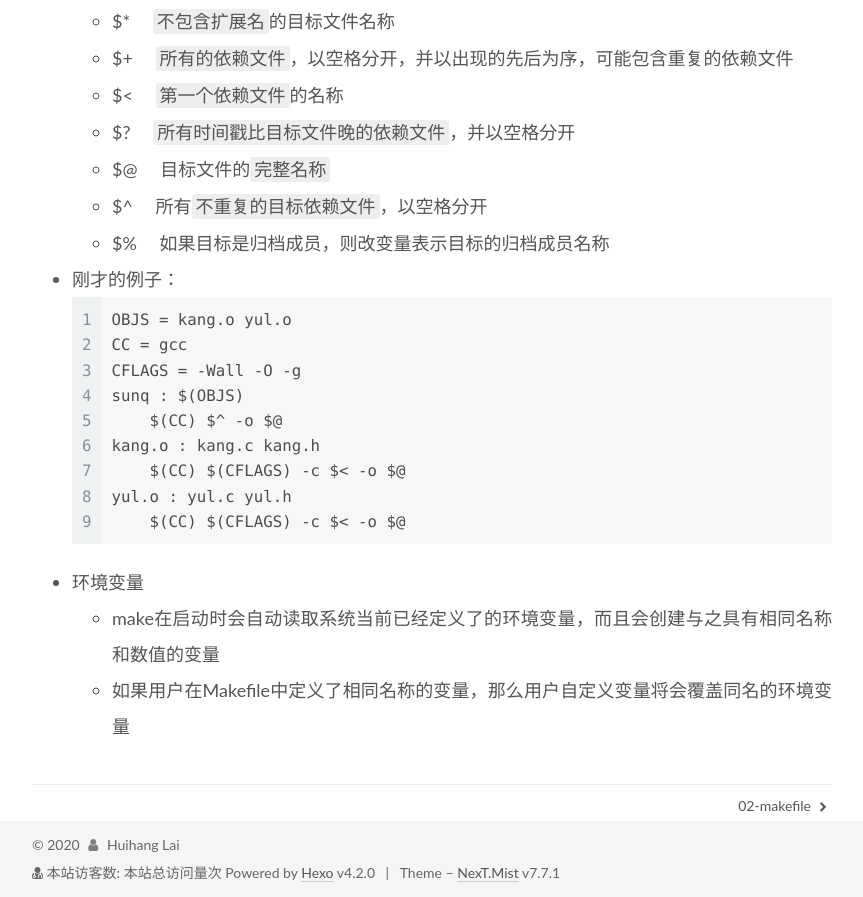
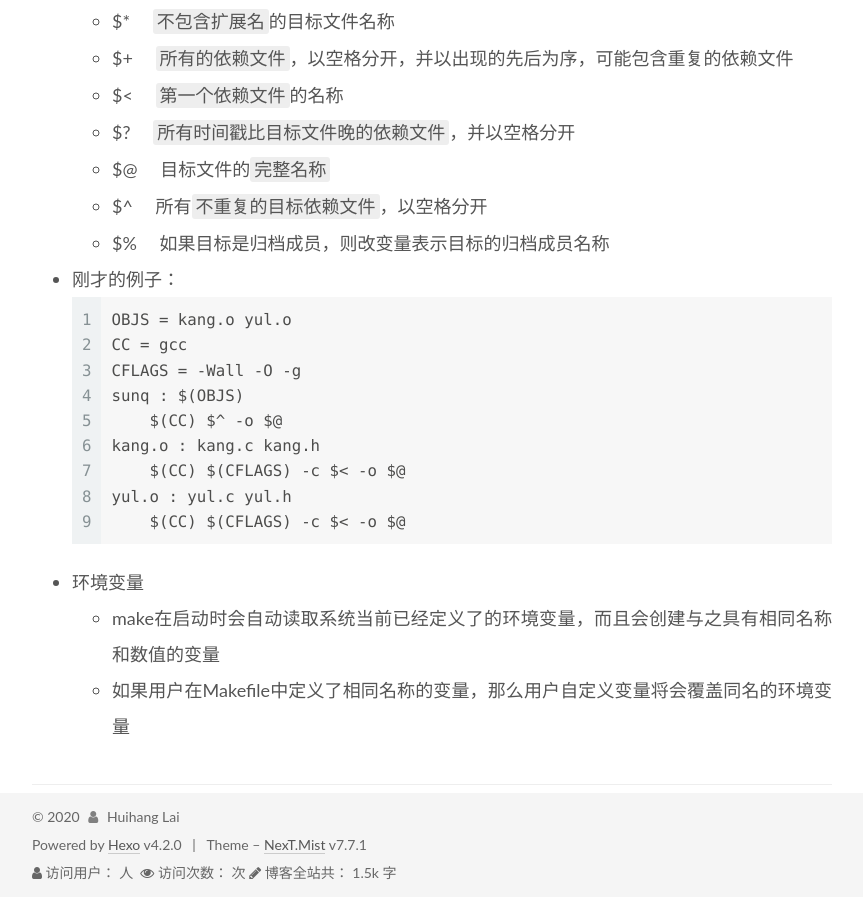
Before and after one commit to Laihuihang/laihuihang.github.io, a plain HTML site: page 2020/02/04/01-makefile/index.html in a window 1280 px wide. Shown: the part 2768-3665 px from the top of the page, without its empty margins (368-1231 px from the left). Drawn offline with Linux system fonts and the light colour scheme; some packages are replaced by stand-ins of ours; a script that the page names is missing.

Commit message:
Site updated: 2020-02-09 14:24:33

```diff
--- a/2020/02/04/01-makefile/index.html
+++ b/2020/02/04/01-makefile/index.html
@@ -387,7 +387,7 @@
     <footer class="footer">
       <div class="footer-inner">
 
-<script async src="https://dn-lbstatics.qbox.me/busuanzi/2.3/busuanzi.pure.mini.js"></script>
+
 <div class="copyright">
 
   &copy;
@@ -397,20 +397,32 @@
   </span>
   <span class="author" itemprop="copyrightHolder">Huihang Lai</span>
 </div>
-  <div class="powered-by">
-  <i class="fa fa-user-md"></i><span
-  id="busuanzi_container_site_uv">
-   本站访客数:<span id="busuanzi_value_site_uv"></span>
-  </span>
-  <span id="busuanzi_container_site_pv">
-    本站总访问量<span id="busuanzi_value_site_pv"></span>次
- </span>
-  </div>
   <div class="powered-by">Powered by <a href="https://hexo.io/" class="theme-link" rel="noopener" target="_blank">Hexo</a> v4.2.0
   </div>
   <span class="post-meta-divider">|</span>
   <div class="theme-info">Theme – <a href="https://mist.theme-next.org/" class="theme-link" rel="noopener" target="_blank">NexT.Mist</a> v7.7.1
   </div>
+
+<!-- 新增访客统计代码 -->
+
+<div class="busuanzi-count">
+    <script async="" src="https://dn-lbstatics.qbox.me/busuanzi/2.3/busuanzi.pure.mini.js"></script>
+    <span class="site-uv">
+      <i class="fa fa-user"></i>
+      访问用户： <span class="busuanzi-value" id="busuanzi_value_site_uv"></span> 人
+    </span>
+    <div class="powered-by"></div>
+    <span class="site-uv">
+      <i class="fa fa-eye"></i>
+      访问次数： <span class="busuanzi-value" id="busuanzi_value_site_pv"></span> 次
+    </span>
+    <!-- 博客字数统计 -->
+    <span class="site-pv">
+      <i class="fa fa-pencil"></i>
+      博客全站共： <span class="post-count">1.5k</span> 字
+    </span>
+</div>
+<!-- 新增访客统计代码 END-->
 
 
 
--- a/css/main.css
+++ b/css/main.css
@@ -1153,7 +1153,7 @@ pre .javascript .function {
 }
 .links-of-author a::before,
 .links-of-author span.exturl::before {
-  background: #d4ff40;
+  background: #a4ff88;
   border-radius: 50%;
   content: ' ';
   display: inline-block;
```
Also changed, not shown: 2020/02/04/02-makefile/index.html (+22 -10 lines), 2020/02/04/03-makefile/index.html (+22 -10 lines), 2020/02/09/hello-world/index.html (+22 -10 lines), 2020/02/09/helloworld-lai/index.html (+22 -10 lines), archives/2020/02/index.html (+22 -10 lines), archives/2020/index.html (+22 -10 lines), archives/index.html (+22 -10 lines), index.html (+22 -10 lines).
